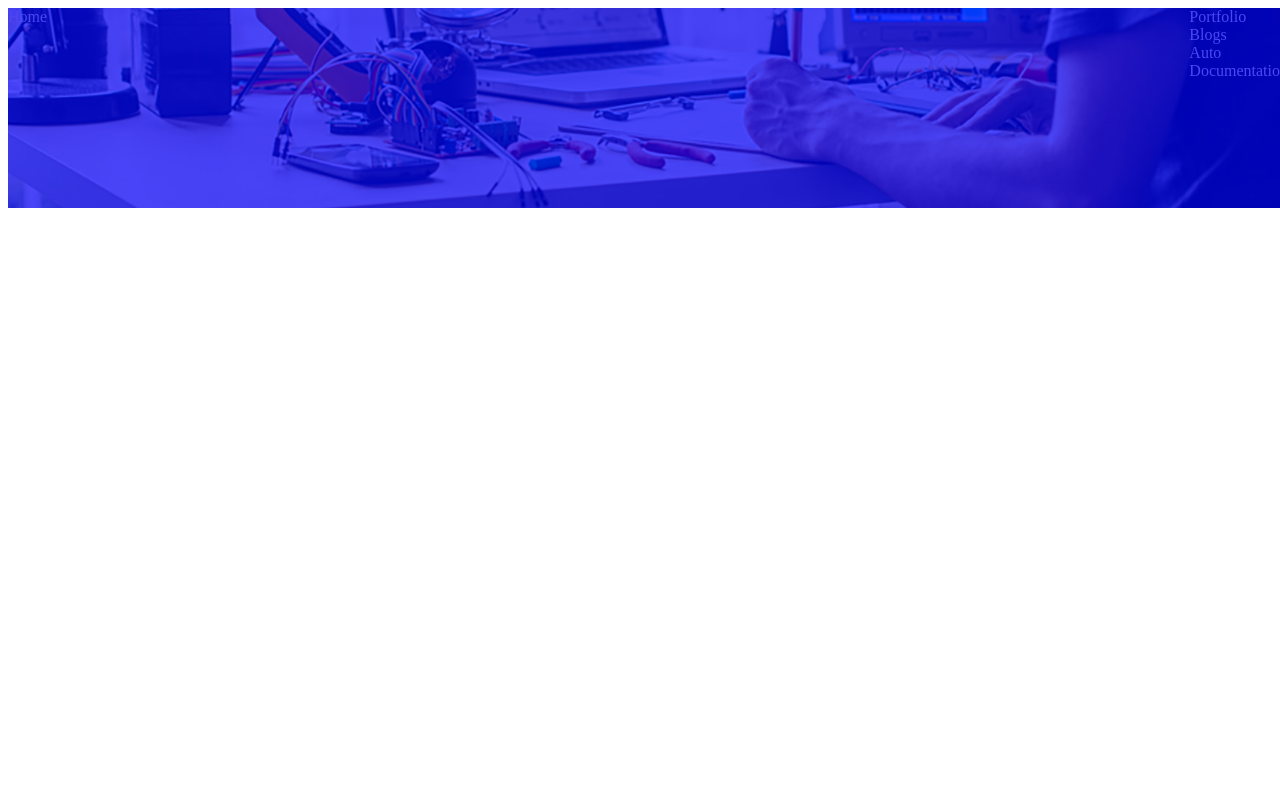
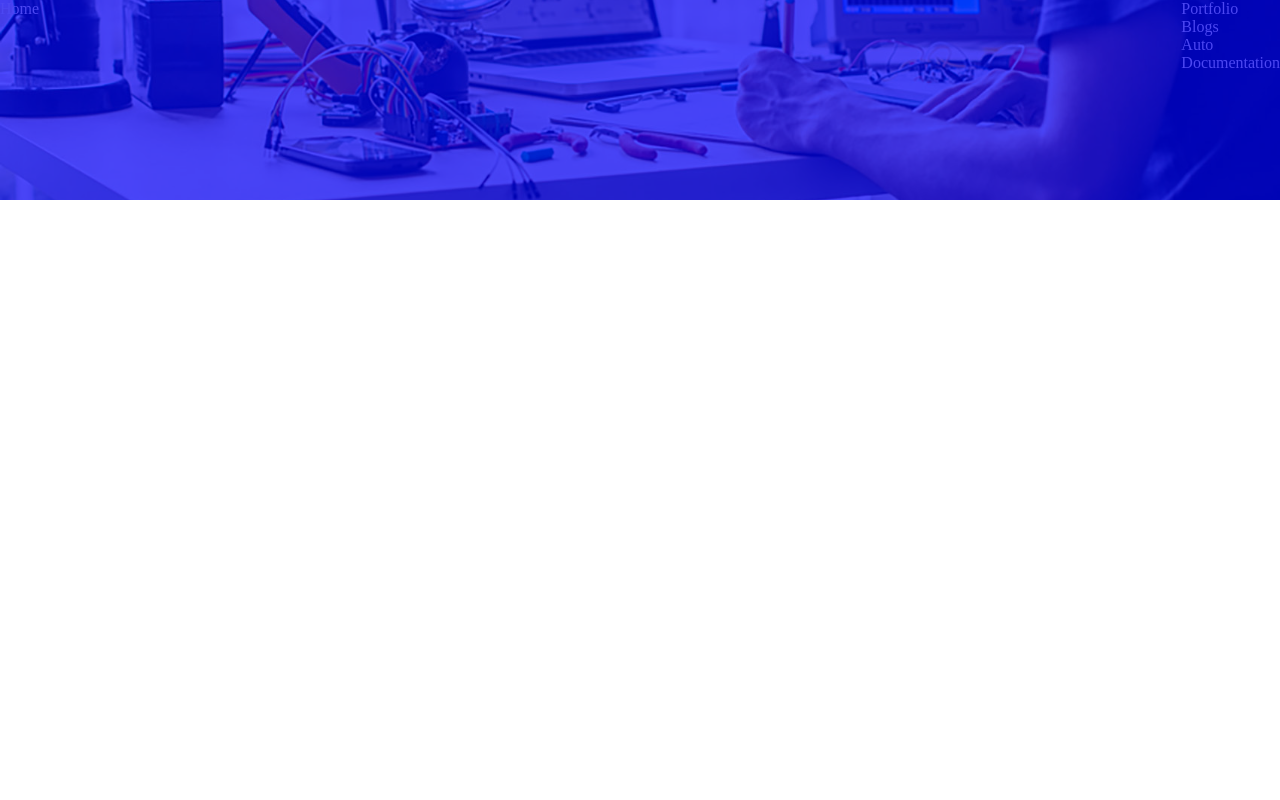
Before and after one commit to franfreezy/project1, a Django app: page /page/ in a window 1280 px wide. Run offline with Django 5.2, Linux system fonts and the light colour scheme.

Commit message:
phweeks fixed a bug

```diff
--- a/pages/static/style/stylesheet.css
+++ b/pages/static/style/stylesheet.css
@@ -1,16 +1,22 @@
+*{
+    margin:0;
+    padding:0;
+    box-sizing:border-box;
+}
 html,body{
     min-height:100% ;
     min-width: 100%;
 }
 body{
-    overflow-y: hidden;
-    overflow-x: hidden;
+
     z-index: 0;
 }
 .container1{
     background-color: blue;
     top: 0;
-    right: 0;
+
+    left: 0;
+
 
 
 position: relative;
@@ -29,7 +35,7 @@ position: relative;
     height: 200px;
     color: antiquewhite;
     text-transform: capitalize;
-    inset: 0;
+
 
 
 
--- a/pages/templates/base/base.html
+++ b/pages/templates/base/base.html
@@ -3,7 +3,7 @@
 <head>
     <meta charset="UTF-8">
     <meta name="viewport" content="width=device-width, initial-scale=1.0">
-    <link rel="stylesheet" href="/pages/static//style/stylesheet.css">
+    <link rel="stylesheet" href="/pages/static/style/stylesheet.css">
     <title>Document</title>
 </head>
 <body>
```
